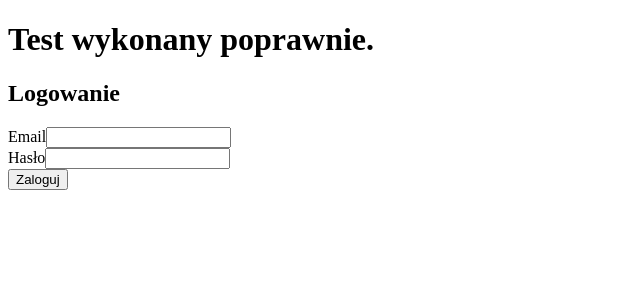
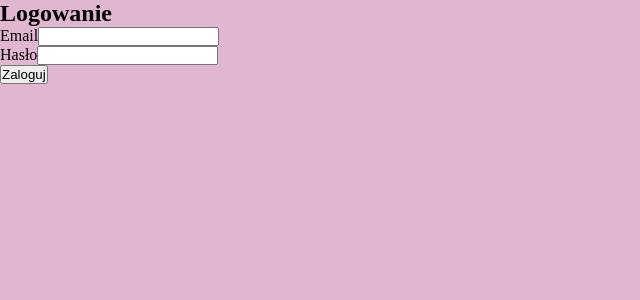
Before and after one commit to AdamIlnicki24/rekrutacja-wesele-z-klasa, an Angular app: page /login in a window 1280 px wide. Shown: the top 300 px of the page, without its empty margins (0-640 px from the left). Built offline with nearby package versions, Linux system fonts and the light colour scheme.

Commit message:
Add global styles

```diff
--- a/src/app/app.html
+++ b/src/app/app.html
@@ -1,6 +1 @@
-<main class="main">
-  <header>
-    <h1>{{ title() }} wykonany poprawnie.</h1>
-  </header>
-</main>
 <router-outlet />
--- a/src/app/app.ts
+++ b/src/app/app.ts
@@ -6,9 +6,6 @@ import { RouterOutlet } from '@angular/router';
   selector: 'app-root',
   imports: [RouterOutlet, CommonModule],
   templateUrl: './app.html',
-  styleUrls: ['./app.css'],
   standalone: true,
 })
-export class App {
-  protected readonly title = signal('Test');
-}
+export class App {}
--- a/src/styles.css
+++ b/src/styles.css
@@ -1 +1,18 @@
-/* You can add global styles to this file, and also import other style files */
+:root {
+  --primaryColor: #9f1e7052;
+  --secondaryColor: #f9f9f9;
+  --borderColor: #ccc;
+  --alertColor: #b00020;
+}
+
+*,
+*::before,
+*::after {
+  margin: 0;
+  padding: 0;
+}
+
+body {
+  min-height: 100svh;
+  background: var(--primaryColor);
+}
```
Also changed, not shown: src/app/app.css (deleted).
